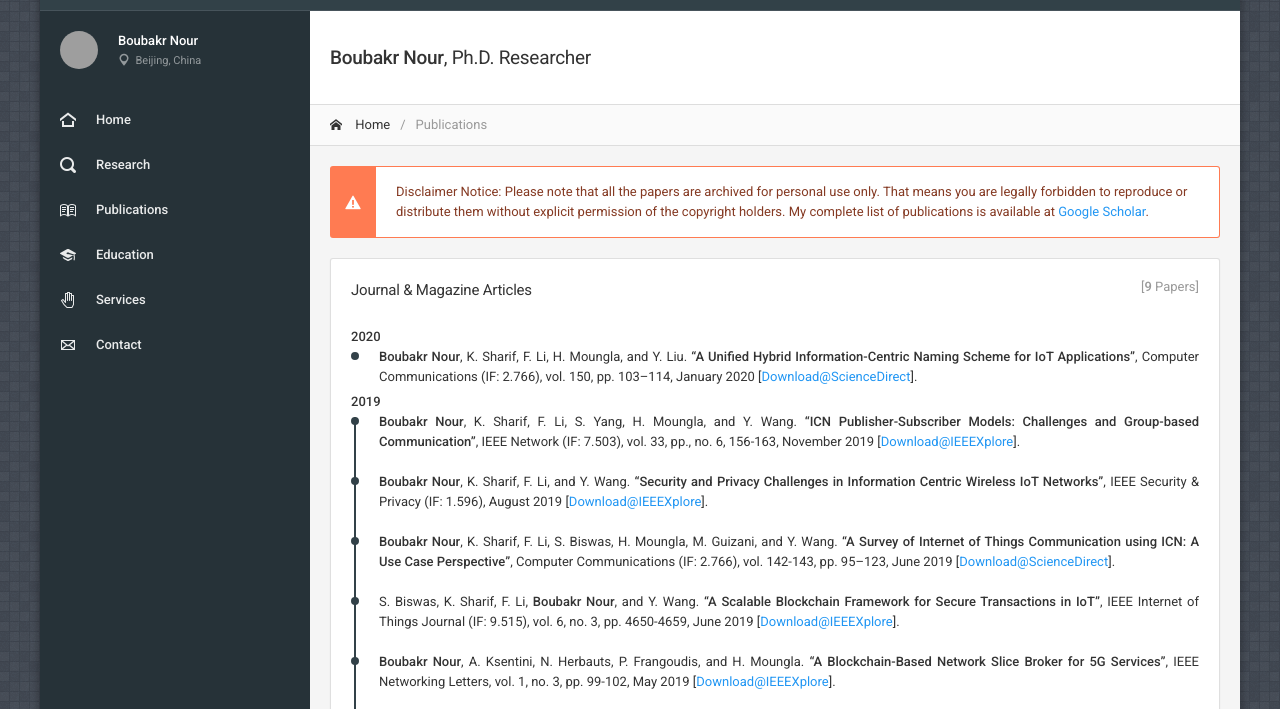
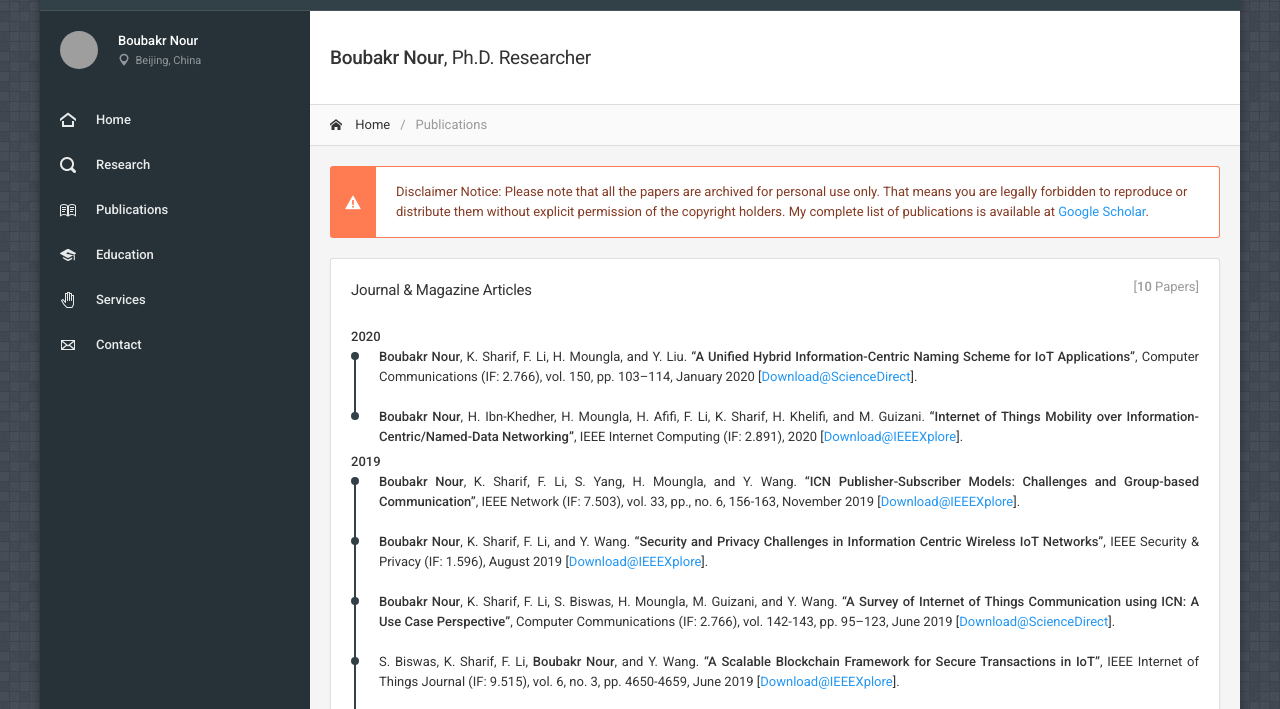
Before and after one commit to nboubakr/nboubakr.github.io, a plain HTML site: page publications.html in a window 1280 px wide. Shown: the part 39-748 px from the top of the page. Drawn offline with Linux system fonts and the light colour scheme; grey boxes are pictures that could not be loaded.

Commit message:
v2019.25.155.1

```diff
--- a/assets/js/custom.js
+++ b/assets/js/custom.js
@@ -6,9 +6,9 @@
  *
  * ---------------------------------------------------------------------------- */
 var bookChapters = 1;
-var journalPapers = 9;
+var journalPapers = 10;
 var conferencePapers = 15;
-var totalCitations = "140+";
+var totalCitations = "150+";
 
 $(document).ready(function () {
     $("#bookChapters").text(bookChapters);
--- a/publications.html
+++ b/publications.html
@@ -242,6 +242,12 @@
                                 <span class="font-weight-semibold">Boubakr Nour</span>, K. Sharif, F. Li, H. Moungla, and Y. Liu.
                                 <span class="font-weight-semibold">“A Unified Hybrid Information-Centric Naming Scheme for IoT Applications”</span>,
                                 Computer Communications (IF: 2.766), vol. 150, pp. 103–114, January 2020 [<a target="_blank" href="https://doi.org/10.1016/j.comcom.2019.11.020">Download@ScienceDirect</a>].
+                            </div>
+
+                            <div class="list-feed-item border-dark">
+                                <span class="font-weight-semibold">Boubakr Nour</span>, H. Ibn-Khedher, H. Moungla, H. Afifi, F. Li, K. Sharif, H. Khelifi, and M. Guizani.
+                                <span class="font-weight-semibold">“Internet of Things Mobility over Information-Centric/Named-Data Networking”</span>,
+                                IEEE Internet Computing (IF: 2.891), 2020 [<a target="_blank" href="https://doi.org/10.1109/MIC.2019.2963187">Download@IEEEXplore</a>].
                             </div>
                         </div>
 
```
Also changed, not shown: updates.html (+0 -8 lines).
